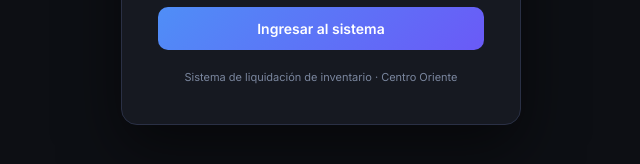
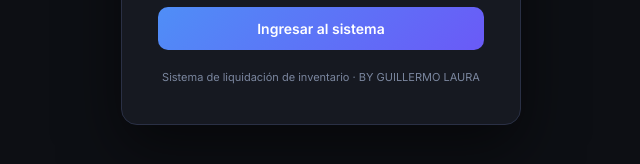
Before and after one commit to santiagolaura482-code/LIQUIDACI-N-DE-INVENTARIO, a plain HTML site: page index.html in a window 1280 px wide. Shown: the part 488-652 px from the top of the page, 319-959 px from the left. Drawn offline with Linux system fonts and the light colour scheme; a script that the page names is missing.

Commit message:
Update index.html

```diff
--- a/index.html
+++ b/index.html
@@ -241,7 +241,7 @@ footer{margin-top:26px;font-size:11px;color:var(--mut);text-align:center}
     </div>
     <button class="login-btn" id="login-btn">Ingresar al sistema</button>
     <div class="login-err" id="login-err">Usuario o contraseña incorrectos</div>
-    <p class="login-footer">Sistema de liquidación de inventario · Centro Oriente</p>
+    <p class="login-footer">Sistema de liquidación de inventario · BY GUILLERMO LAURA</p>
   </div>
 </div>
 
```
